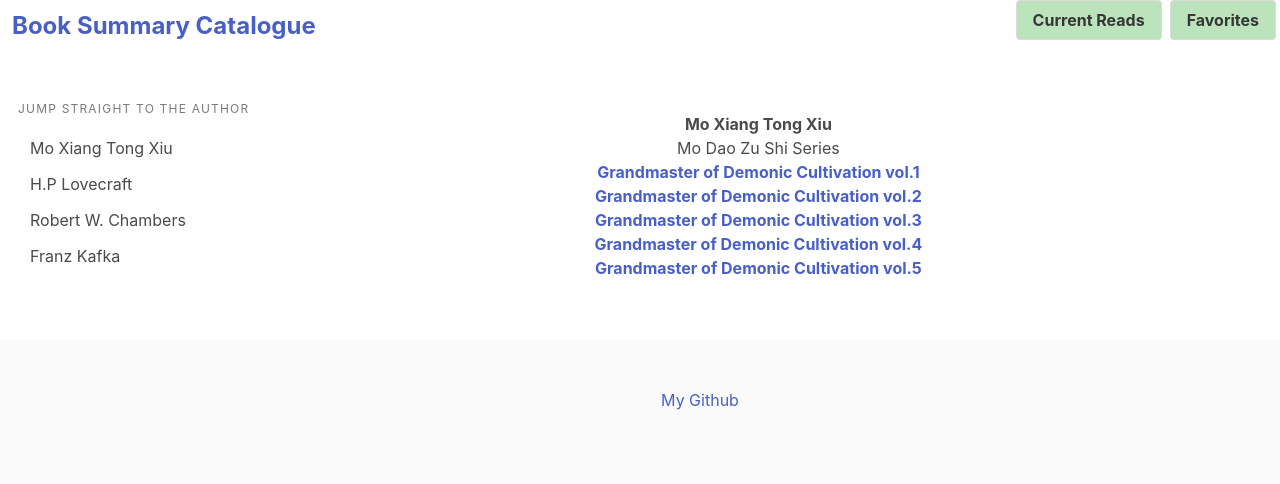
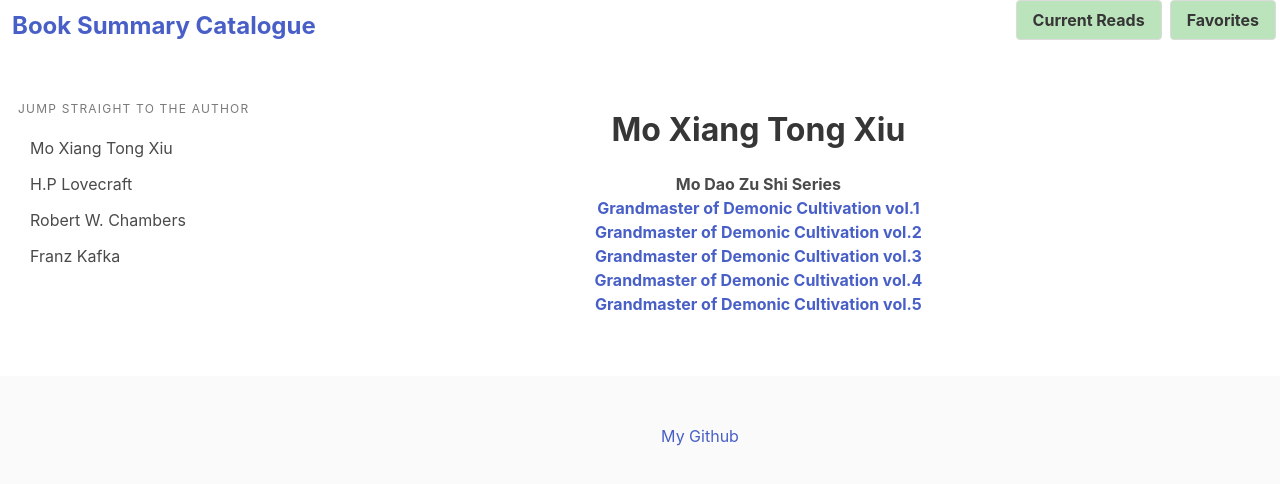
Before and after one commit to cfinn7789/Book-Summary-Catalogue, a plain HTML site: page mxtx.html in a window 1280 px wide. Drawn offline with nearby package versions, Linux system fonts and the light colour scheme.

Commit message:
added header formatting

```diff
--- a/mxtx.html
+++ b/mxtx.html
@@ -28,10 +28,10 @@
         </ul>
       </aside>
         <div class="column is-four-fifths has-text-weight-bold has-text-centered">
-          <p>Mo Xiang Tong Xiu</p>
+          <h1 class="title has-text-weight-bold">Mo Xiang Tong Xiu</h1>
           <!--To Do: Add CSS styling so it doesn't look so ugly-->
           <ul>
-            <h1>Mo Dao Zu Shi Series</h1>
+            <p>Mo Dao Zu Shi Series</p>
             <li><a href="">Grandmaster of Demonic Cultivation vol.1</a></li>
             <li><a href="">Grandmaster of Demonic Cultivation vol.2</a></li>
             <li><a href="">Grandmaster of Demonic Cultivation vol.3</a></li>
```
Also changed, not shown: chambers.html (+1 -1 lines), kafka.html (+1 -1 lines), lovecraft.html (+1 -1 lines).
